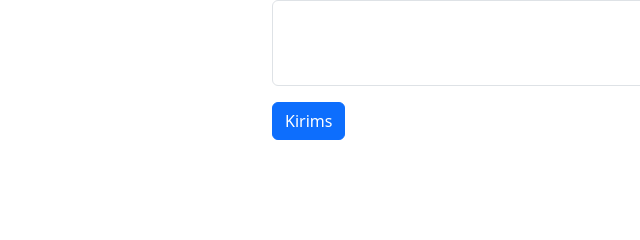
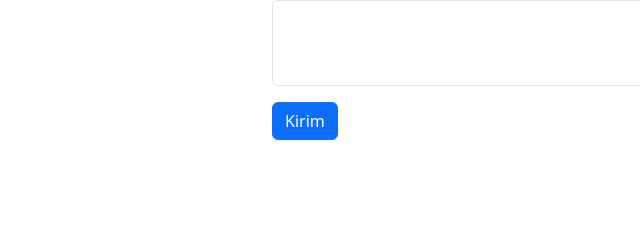
Before and after one commit to harrybkwp/belajarBootstrap, a plain HTML site: page index.html in a window 1280 px wide. Shown: the part 2790-3030 px from the top of the page, 0-640 px from the left. Drawn offline with nearby package versions, Linux system fonts and the light colour scheme.

Commit message:
memperbaiki tulisan di tombol kirim

```diff
--- a/index.html
+++ b/index.html
@@ -156,7 +156,7 @@
                 <label for="pesan" class="form-label">Pesan</label>
                 <textarea class="form-control" id="pesan" rows="3"></textarea>
               </div>
-              <button type="submit" class="btn btn-primary">Kirims</button>
+              <button type="submit" class="btn btn-primary">Kirim</button>
             </form>
           </div>
         </div>
```
